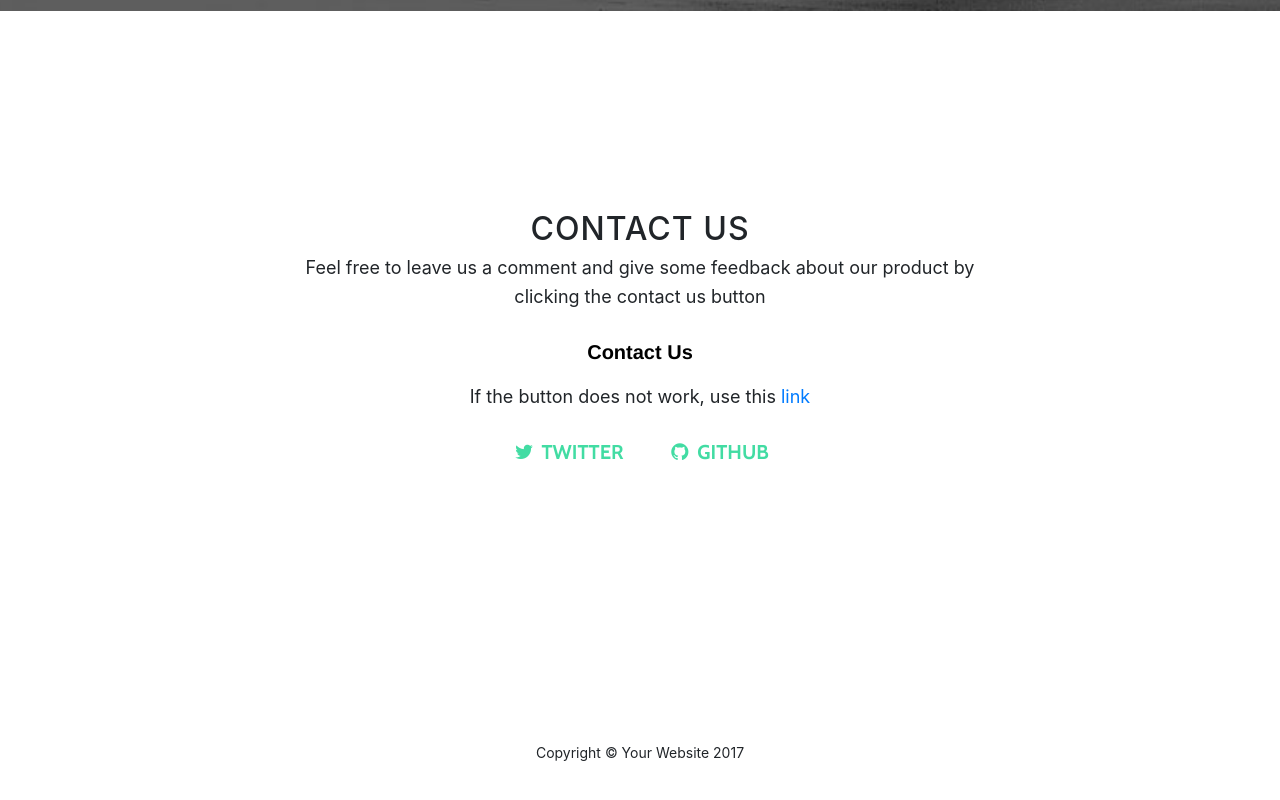
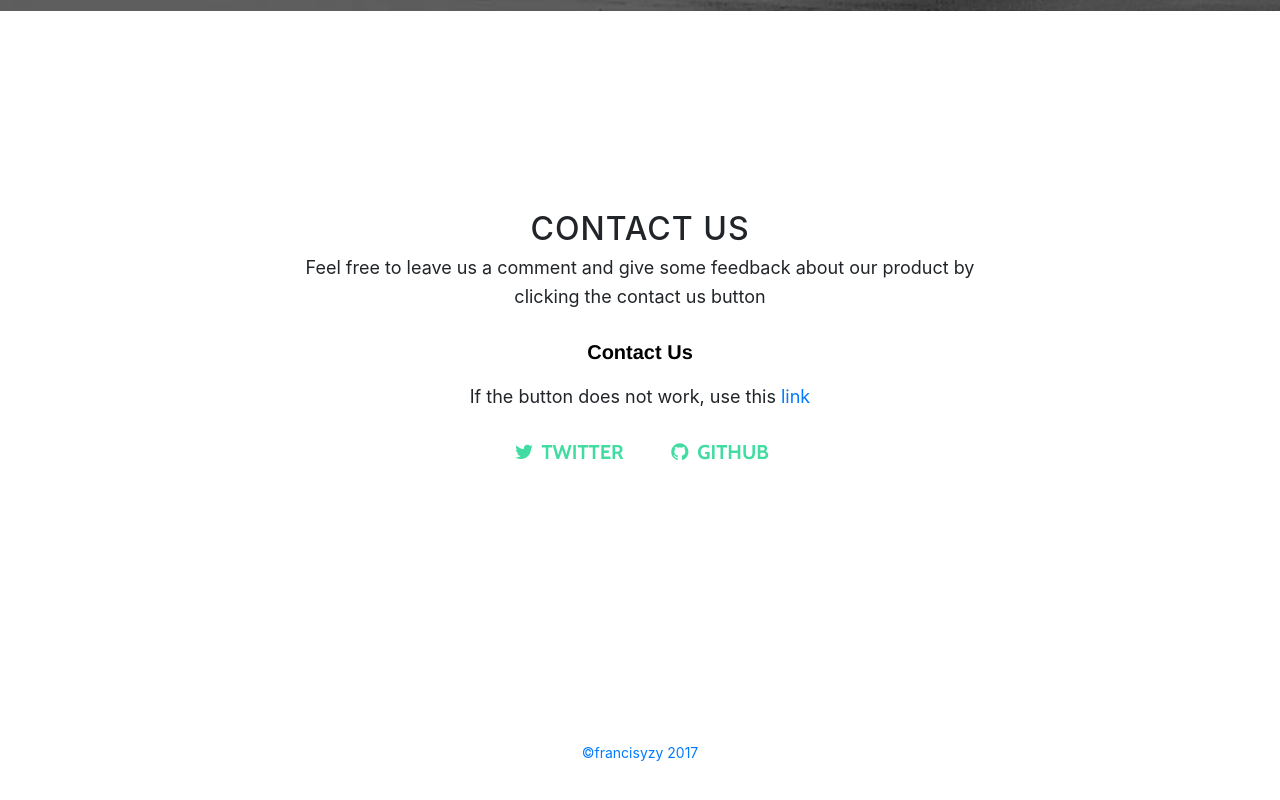
Before and after one commit to francisyzy/RetroSmarter, a website with bundled scripts: page docs/index.html in a window 1280 px wide. Shown: the part 2175-2975 px from the top of the page. Built offline with nearby package versions, Linux system fonts and the light colour scheme; a script that the page names is missing.

Commit message:
Add copyright

```diff
--- a/docs/index.html
+++ b/docs/index.html
@@ -132,7 +132,7 @@
     <!-- Footer -->
     <footer>
       <div class="container text-center">
-        <p>Copyright &copy; Your Website 2017</p>
+        <p><a class="copyright" href="http://francisyzy.github.io/">&copy;francisyzy 2017</a></p>
       </div>
     </footer>
 
```
